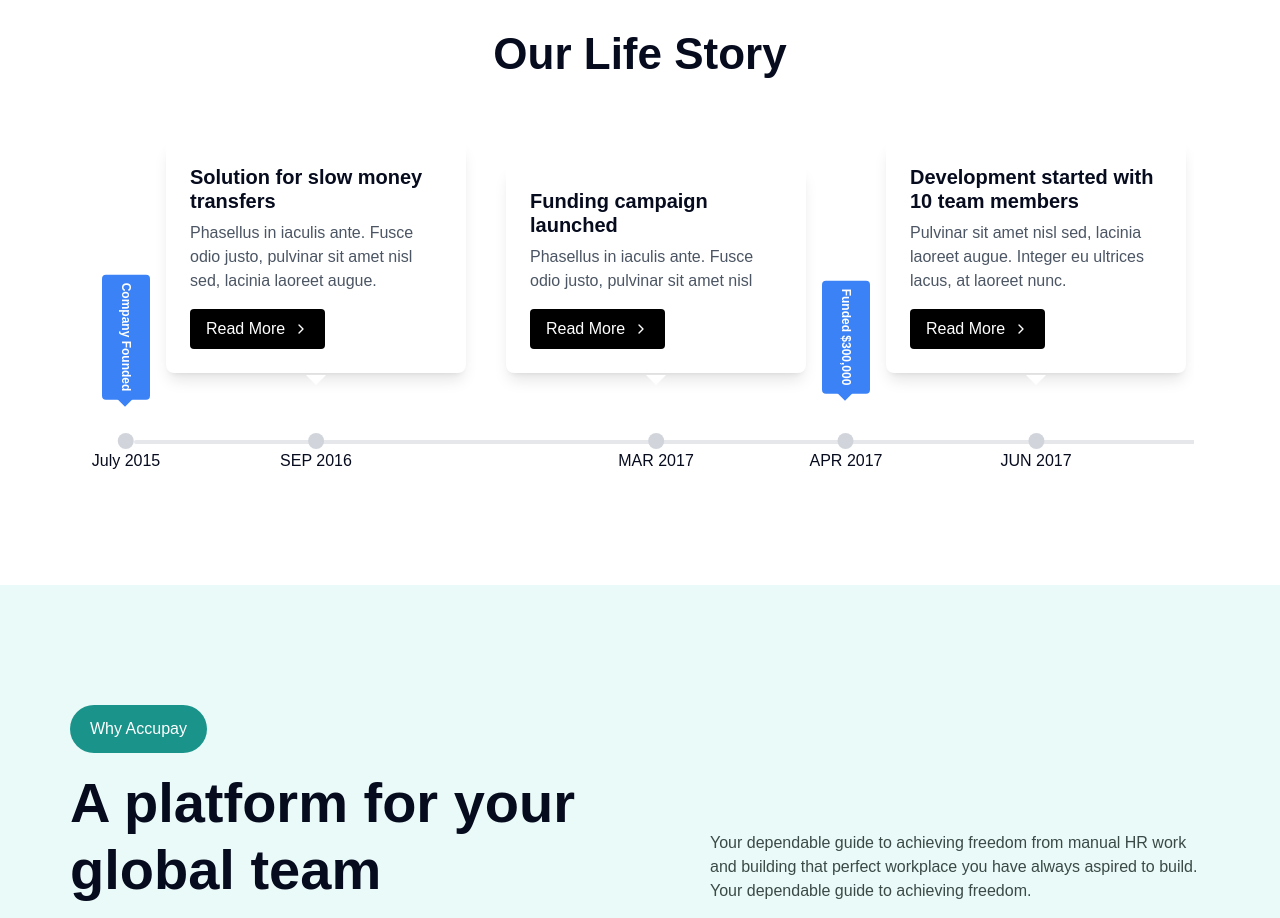
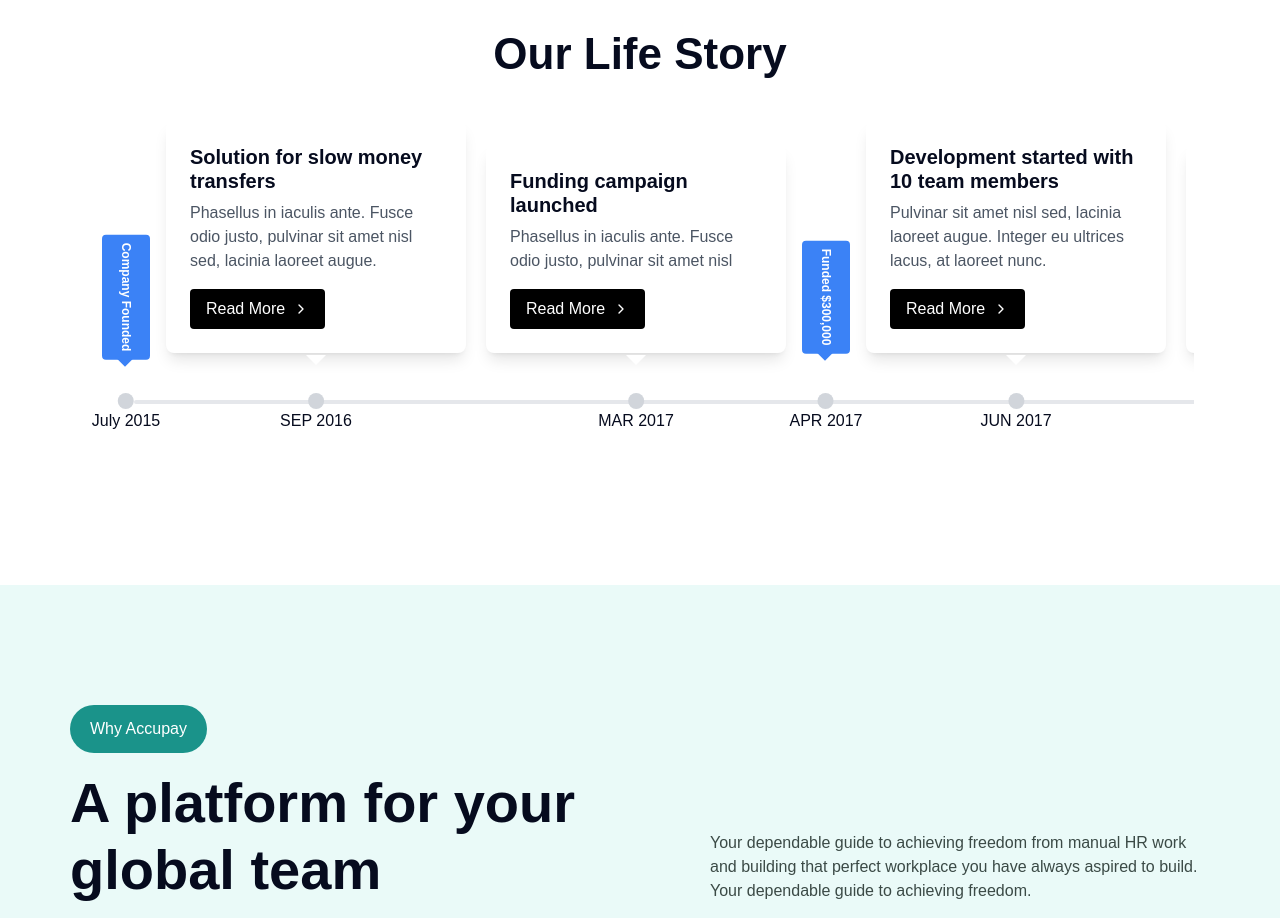
Before and after one commit to Ankitpatel239/ensurekar_app, a Next.js app: page / in a window 1280 px wide. Shown: the part 3640-4558 px from the top of the page. Built offline with nearby package versions, Linux system fonts and the light colour scheme.

Commit message:
updated life story

```diff
--- a/src/app/components/Section/Step-Guide-Section.tsx
+++ b/src/app/components/Section/Step-Guide-Section.tsx
@@ -184,27 +184,27 @@ export default function Component() {
       <div className="relative ml-5">
         <div className="flex md:space-y-0 md:flex-row md:justify-between md:items-end">
           {events.map((event, index) => (
-            <div>
-              <div>
+            <div className="flex justify-end">
+
                 {event.label && (
-                  <div className="mr-5 ml-5">
+                  <div className="mr-10 ml-5">
                     <span className="bg-blue-500 absolute text-white text-xs flex py-4 my-5 flex-end font-bold py-1 px-2 rounded bottom-3 transform -translate-x-1/2 rotate-90 whitespace-nowrap">
                       {event.label}
                       <div className="absolute align-center flex items-center top-5 -right-[22px] -rotate-90 -translate-x-1/2 w-0 h-0 border-l-[10px] border-r-[10px] border-t-[10px] border-t-blue border-blue-500  border-l-transparent border-r-transparent"></div>
                     </span>
                     <div className="absolute -bottom-[80px]  transform -translate-x-1/2 text-center">
                       <div className="w-4 h-4 rounded-full z-10 cursor-pointer bg-gray-300 mx-auto"></div>
-                      <div className="text-center">
+                      <div className="text-center text-nowrap">
                         {event.date} {event.year}
                       </div>
                     </div>
                   </div>
                 )}
-              </div>
+
               {!event.label && (
                 <div
                   key={index}
-                  className={`bg-white p-6 m-5 rounded-lg min-w-[300px] shadow-lg transition-all duration-300 relative ${
+                  className={`bg-white p-6 mr-5 rounded-lg min-w-[300px] shadow-lg transition-all duration-300 relative ${
                     activeIndex === index ? "ring-2 ring-blue-500" : ""
                   }`}
                 >
@@ -215,9 +215,9 @@ export default function Component() {
                     <ChevronRightIcon className="ml-2 h-4 w-4 transition-transform group-hover:translate-x-1" />
                   </button>
                   <div className="absolute -bottom-3 left-1/2 transform -translate-x-1/2 w-0 h-0 border-l-[10px] border-r-[10px] border-b-[10px] border-b-white shadow-2xl border-l-transparent border-r-transparent rotate-180"></div>
-                  <div className="absolute -bottom-[100px] left-1/2 transform -translate-x-1/2 text-center">
+                  <div className="absolute -bottom-[80px] left-1/2 transform -translate-x-1/2 text-center">
                     <div className="w-4 h-4 rounded-full z-10 cursor-pointer bg-gray-300 mx-auto"></div>
-                    <div className="text-center">
+                    <div className="text-center text-nowrap">
                       {event.date} {event.year}
                     </div>
                   </div>
@@ -225,7 +225,7 @@ export default function Component() {
               )}
             </div>
           ))}
-          <div className="absolute ml-3 -z-10 -bottom-[51px] left-4 w-full  h-1 bg-gray-200 rounded-full"></div>
+          <div className="absolute ml-3 -z-10 -bottom-[51px] left-4 w-full h-1 bg-gray-200 rounded-full"  ></div>
         </div>
       </div>
       </div>
```
